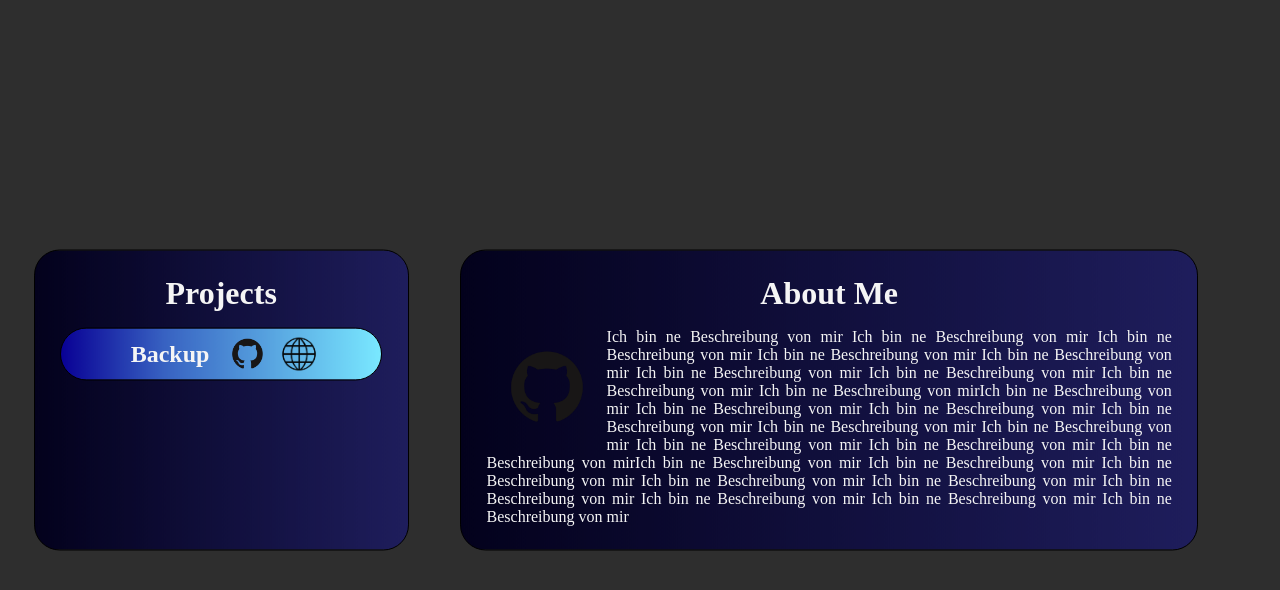
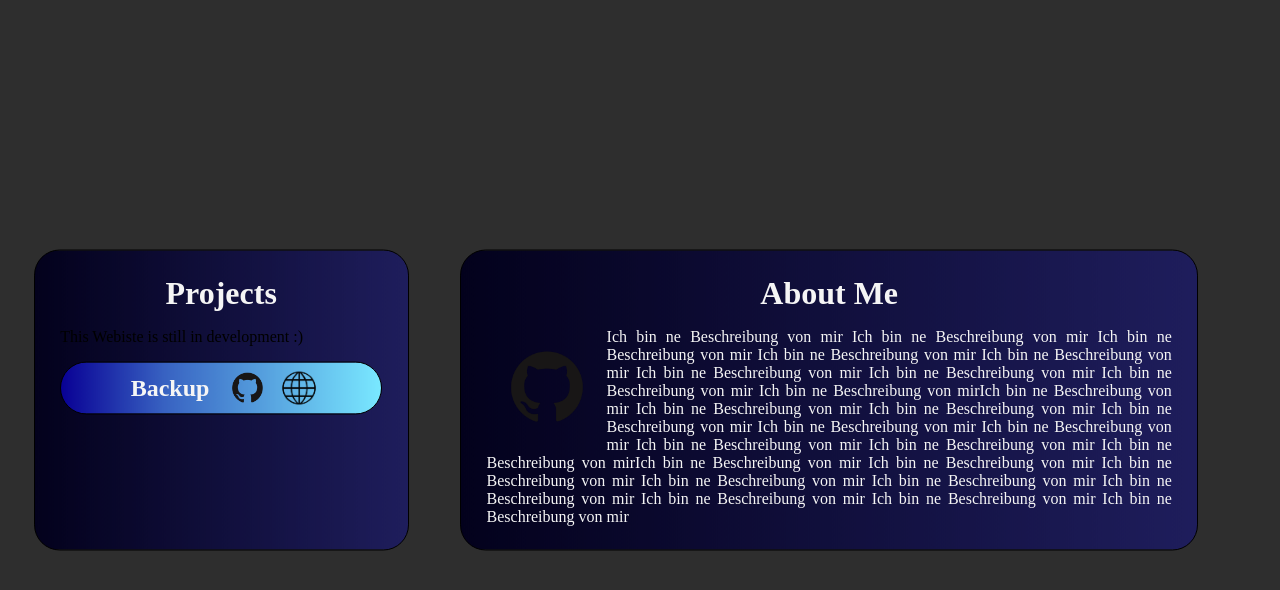
Before and after one commit to Zeyrux/Server, a Flask app: page / in a window 1280 px wide. Shown: the top 590 px of the page. Run offline with Flask 2, Linux system fonts and the light colour scheme; some libraries are stand-ins or nearby versions.

Commit message:
wedbsite is working :)

```diff
--- a/flask/app/templates/home.html
+++ b/flask/app/templates/home.html
@@ -14,6 +14,7 @@
     <div class="main_div">
       <div class="sub_main_div">
         <h1 class="sub_main_heading"><b>Projects</b></h1>
+        <p>This Webiste is still in development :)</p>
         <div class="projects_div">
           {% for project in projects %}
           <div class="project_div">
--- a/flask/run.py
+++ b/flask/run.py
@@ -7,4 +7,4 @@ conf = load(open("data.json", "r"))
 
 
 app, socket = create_app()
-app.run(host="localhost", port=5010, debug=conf["debug"])
+# app.run(host="localhost", port=5010, debug=conf["debug"])s
```
